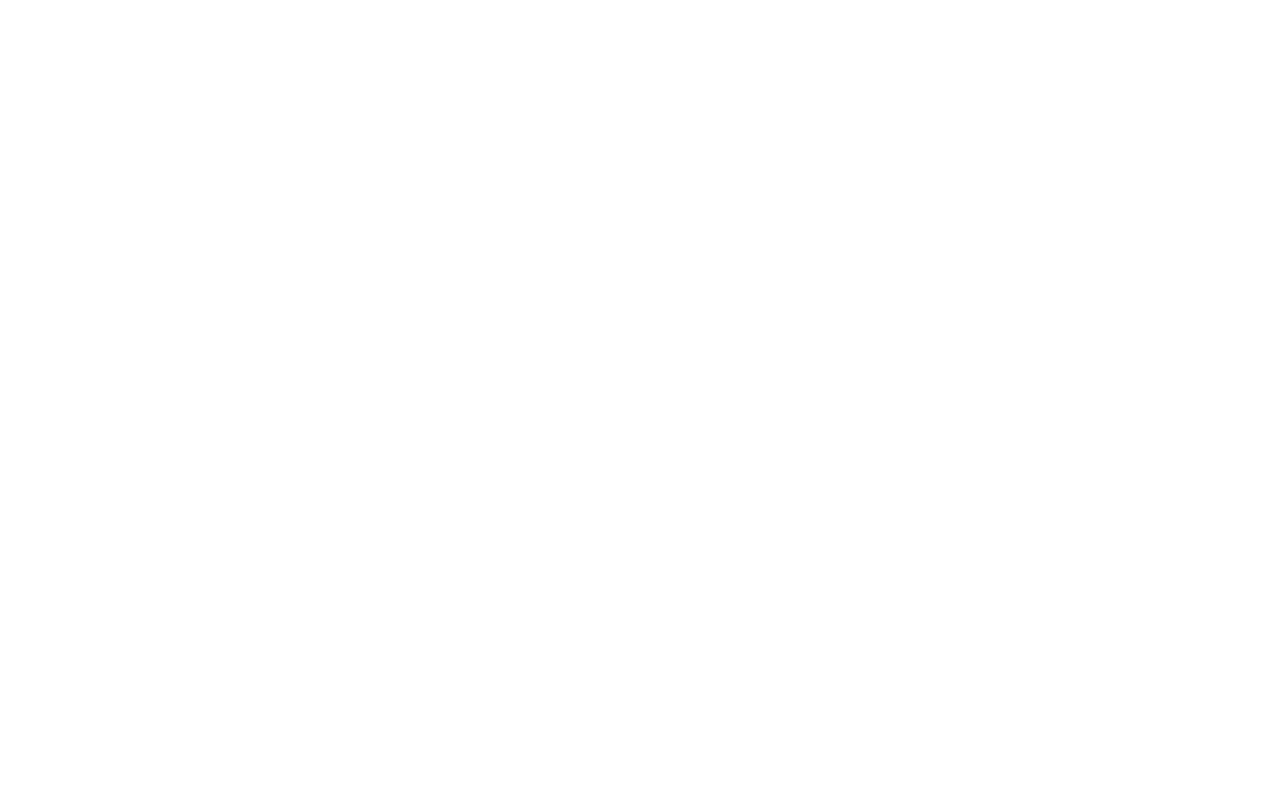
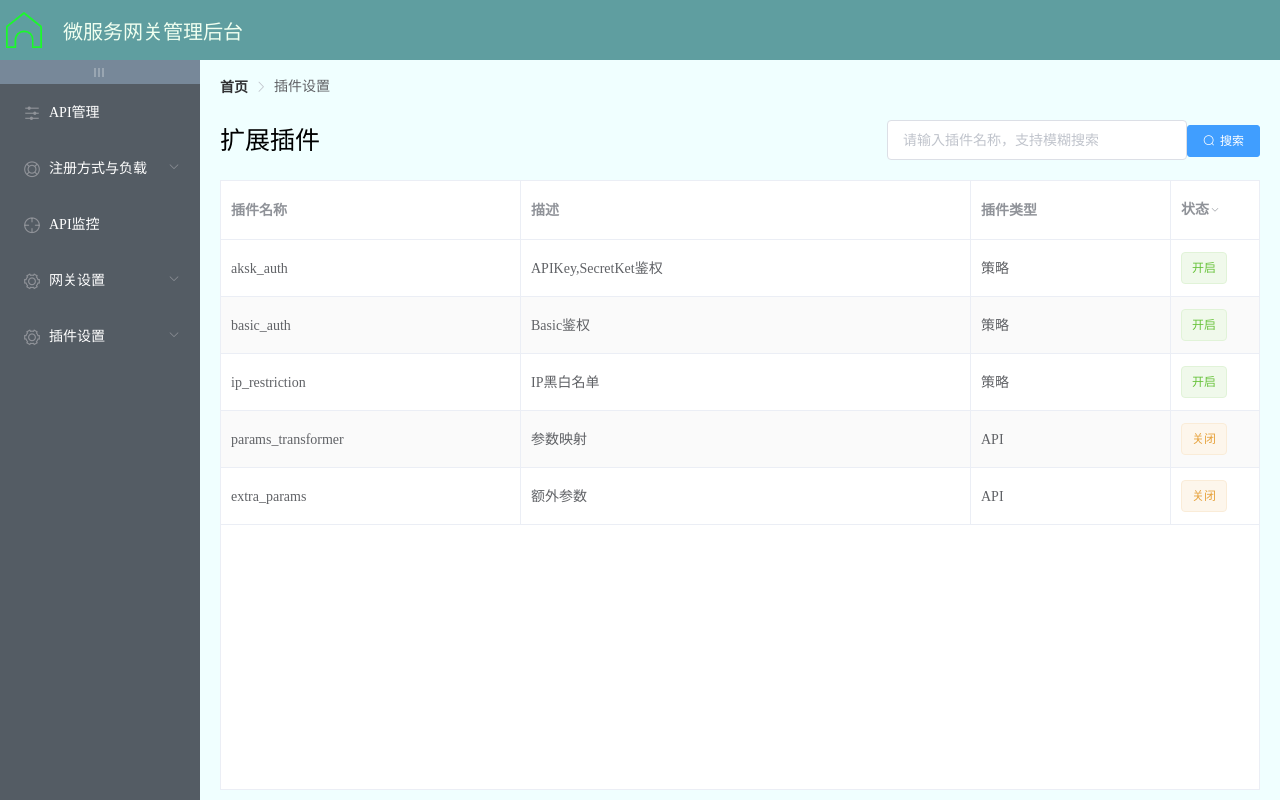
Before and after one commit to 945188363/my-Vue-project, a Vue app: page /pluginManager in a window 1280 px wide. Built offline with nearby package versions, Linux system fonts and the light colour scheme.

Commit message:
绘制插件管理页面

```diff
--- a/src/components/Index.vue
+++ b/src/components/Index.vue
@@ -52,9 +52,15 @@
 
           <el-submenu index="6">
             <template slot="title">
-              <i class="el-icon-location"></i>
+              <i class="el-icon-setting"></i>
               <span>插件设置</span>
             </template>
+            <el-menu-item index="/pluginManager">
+              <span>扩展插件</span>
+            </el-menu-item>
+            <el-menu-item index="/apiPluginManager">
+              <span>api扩展管理</span>
+            </el-menu-item>
           </el-submenu>
         </el-menu>
       </el-aside>
--- /dev/null
+++ b/src/components/plugin/PluginManager.vue
@@ -0,0 +1,117 @@
+<template>
+  <div>
+    <div>
+      <el-breadcrumb separator-class="el-icon-arrow-right">
+        <el-breadcrumb-item :to="{ path: '/index' }">首页</el-breadcrumb-item>
+        <el-breadcrumb-item>插件设置</el-breadcrumb-item>
+      </el-breadcrumb>
+    </div>
+    <div  style="margin-top: 25px;margin-bottom: 20px">
+      <div class="groupToolBar"
+           style="margin-top: 5px;margin-bottom: 20px; justify-content: space-between; display: flex;"
+      >
+        <span class="pluginInfo">扩展插件</span>
+        <div>
+          <el-input
+            placeholder="请输入插件名称，支持模糊搜索"
+            v-model="searchPlugin"
+            clearable style="width: 300px;">
+          </el-input>
+          <el-button type="primary" icon="el-icon-search" size="small">搜索</el-button>
+        </div>
+      </div>
+      <el-table
+        :data="PluginsData"
+        height="610"
+        border
+        stripe
+        style="width: 100%">
+        <el-table-column
+          prop="name"
+          label="插件名称"
+          width="300">
+        </el-table-column>
+        <el-table-column
+          prop="description"
+          label="描述"
+          width="450">
+        </el-table-column>
+        <el-table-column
+          prop="type"
+          label="插件类型"
+          width="200">
+        </el-table-column>
+        <el-table-column
+          prop="status"
+          label="状态"
+          :filters="[{ text: '开启', value: '开启' }, { text: '关闭', value: '关闭' }]"
+          :filter-method="filterTag"
+          filter-placement="bottom-end">close
+          <template slot-scope="scope">
+            <el-tag
+              :type="scope.row.status === '开启' ? 'success' : 'warning'"
+              disable-transitions>{{scope.row.status}}</el-tag>
+          </template>
+        </el-table-column>
+      </el-table>
+    </div>
+  </div>
+</template>
+
+<script>
+export default {
+  name: 'PluginManager',
+  data () {
+    return {
+      PluginsData: [
+        {
+          id: 1,
+          name: 'aksk_auth',
+          description: 'APIKey,SecretKet鉴权',
+          type: '策略',
+          status: '开启'
+        }, {
+          id: 2,
+          name: 'basic_auth',
+          description: 'Basic鉴权',
+          type: '策略',
+          status: '开启'
+        }, {
+          id: 3,
+          name: 'ip_restriction',
+          description: 'IP黑白名单',
+          type: '策略',
+          status: '开启'
+        }, {
+          id: 4,
+          name: 'params_transformer',
+          description: '参数映射\t',
+          type: 'API',
+          status: '关闭'
+        }, {
+          id: 5,
+          name: 'extra_params',
+          description: '额外参数',
+          type: 'API',
+          status: '关闭'
+        }
+      ],
+      searchPlugin: ''
+    }
+  },
+  methods: {
+    filterTag (value, row) {
+      return row.status === value
+    }
+  }
+}
+</script>
+
+<style scoped>
+  .pluginInfo{
+    font-size: 25px;
+  }
+  .pluginStatus{
+    color: darkseagreen;
+  }
+</style>
--- /dev/null
+++ b/src/components/plugin/PluginSetting.vue
@@ -0,0 +1,13 @@
+<template>
+
+</template>
+
+<script>
+export default {
+  name: 'PluginSetting'
+}
+</script>
+
+<style scoped>
+
+</style>
```
Also changed, not shown: src/router/index.js (+10 -0 lines).
